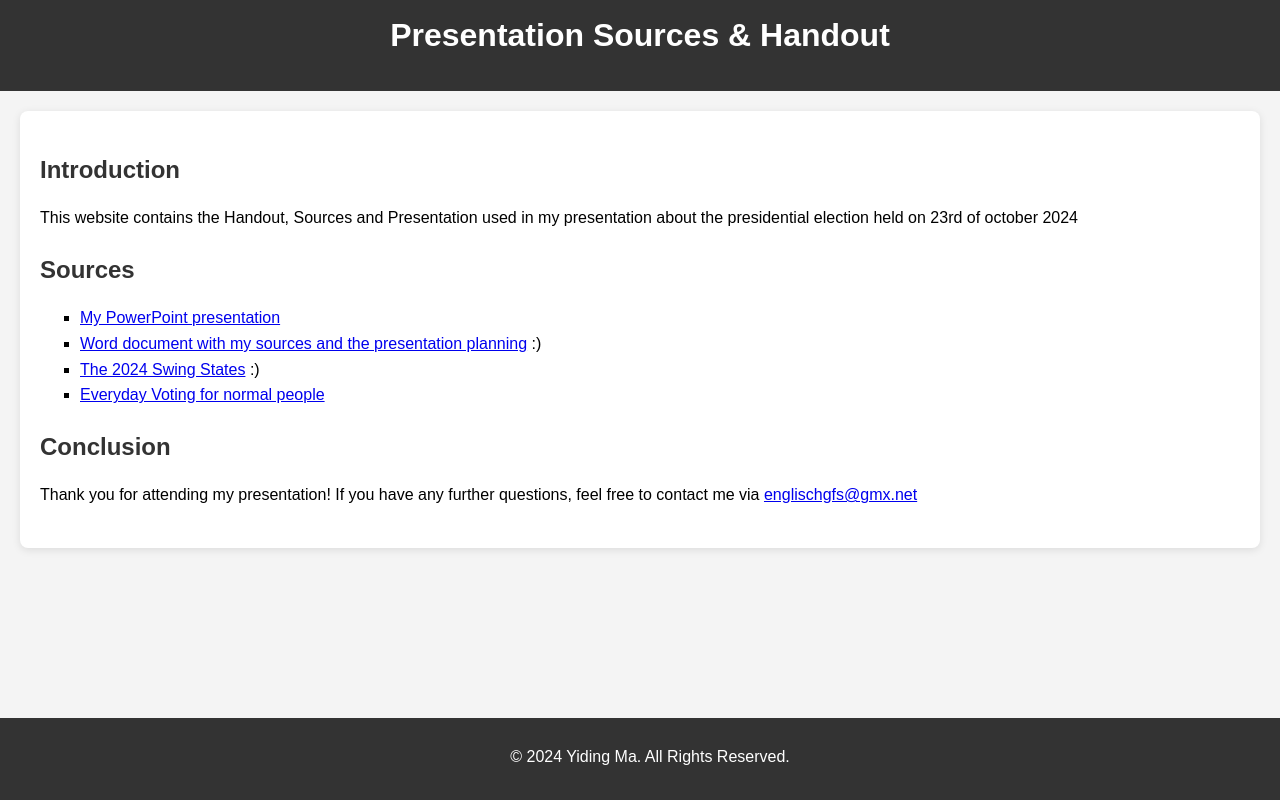
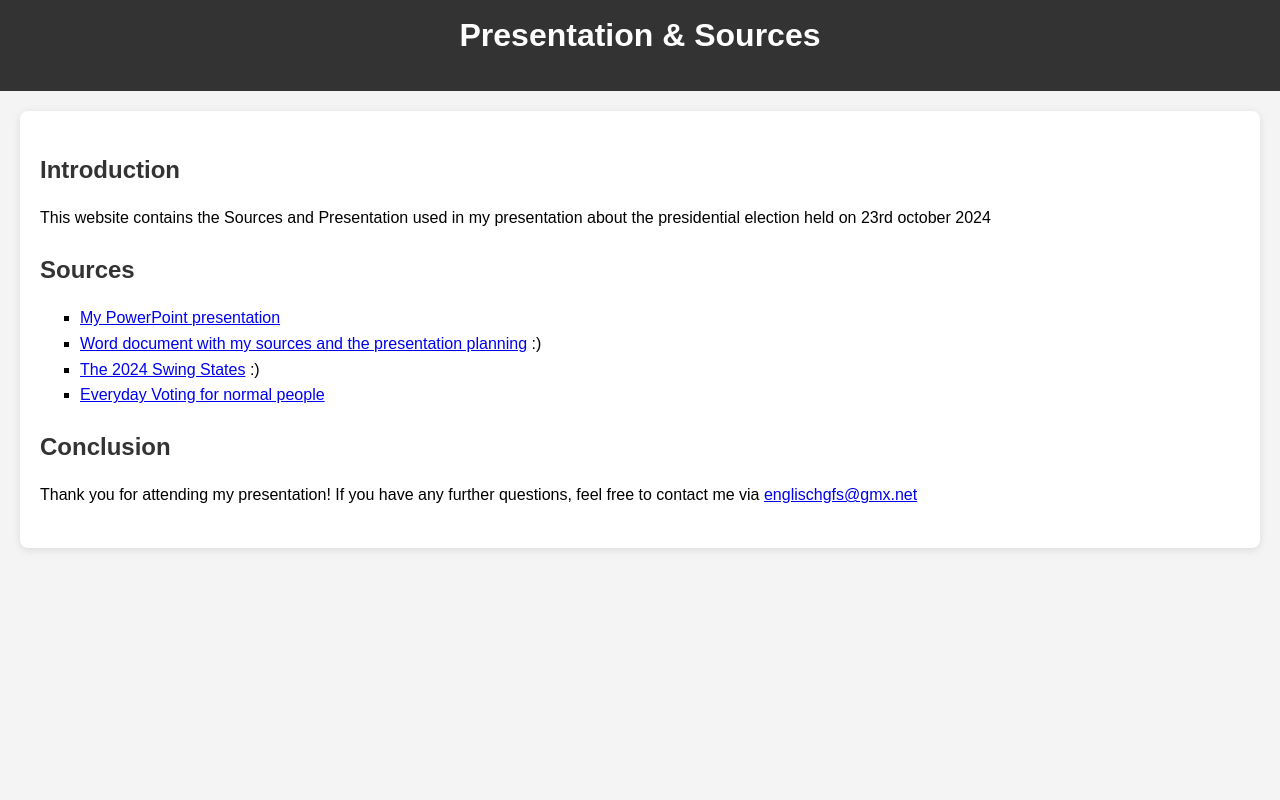
Before and after one commit to englischgfs/englischgfs.github.io, a plain HTML site: page index.html in a window 1280 px wide. Drawn offline with Linux system fonts and the light colour scheme.

Commit message:
Update index.html

```diff
--- a/index.html
+++ b/index.html
@@ -9,7 +9,7 @@
 </head>
 <body>
     <header>
-        <h1>Presentation Sources & Handout</h1>
+        <h1>Presentation & Sources</h1>
         <nav>
             <ul>
                 <!--- <li><a href="#introduction">Introduction</a></li>
@@ -22,7 +22,7 @@
     <main>
         <section id="introduction">
             <h2>Introduction</h2>
-            <p>This website contains the Handout, Sources and Presentation used in my presentation about the presidential election held on 23rd of october 2024</p>
+            <p>This website contains the Sources and Presentation used in my presentation about the presidential election held on 23rd october 2024</p>
         </section>
 
         <section id="sources">
@@ -41,8 +41,5 @@
         </section>
     </main>
 
-    <footer>
-        <p>&copy; 2024 Yiding Ma. All Rights Reserved.</p>
-    </footer>
 </body>
 </html>
```
